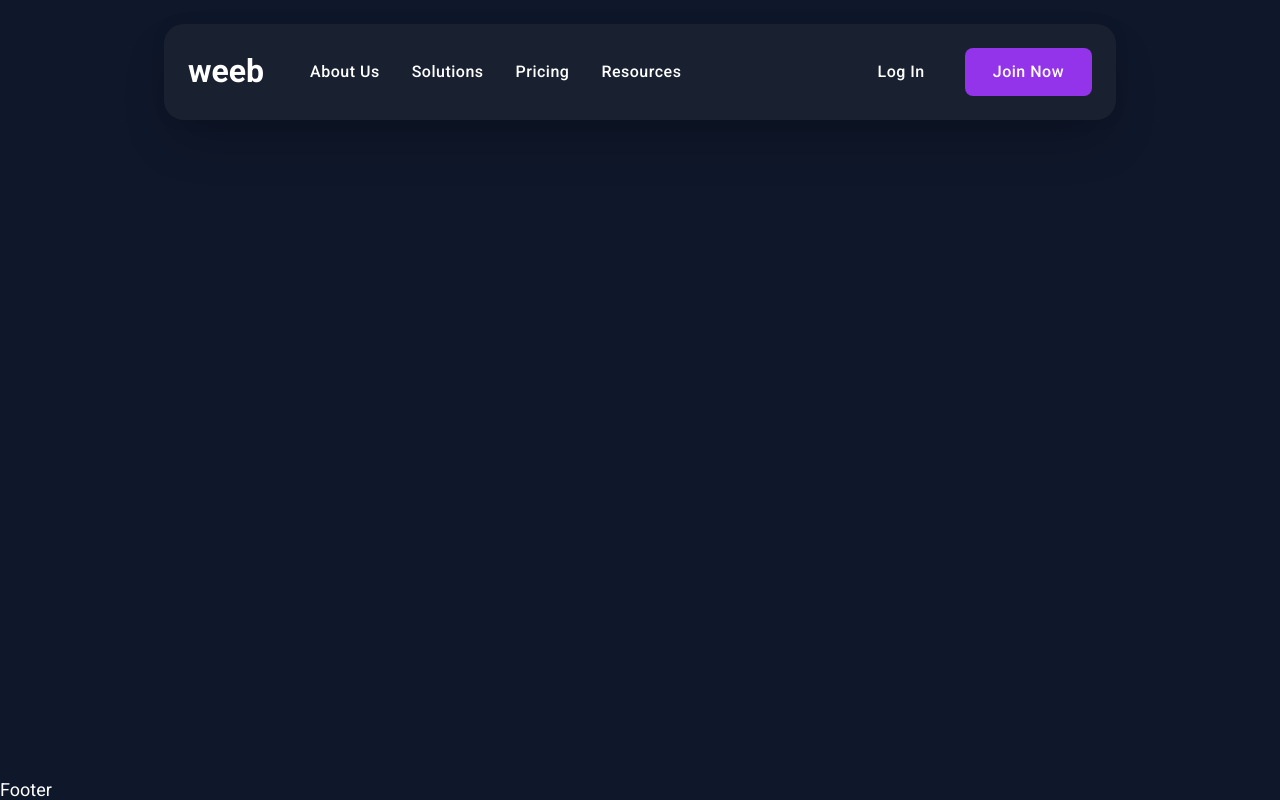
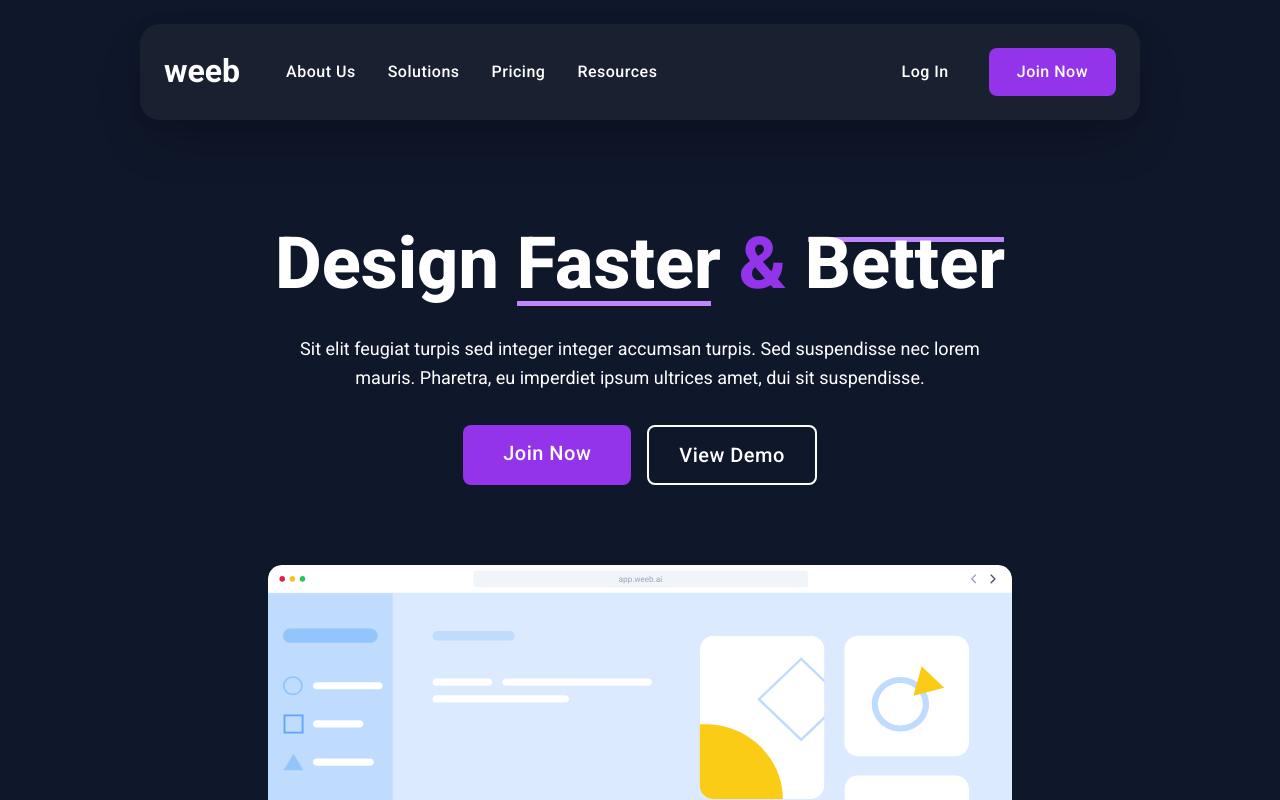
Before and after one commit to YuliiaVialkova/weeb, a plain HTML site: page index.html in a window 1280 px wide. Drawn offline with Linux system fonts and the light colour scheme.

Commit message:
completed section hero

```diff
--- a/css/components.css
+++ b/css/components.css
@@ -7,10 +7,11 @@
   text-align: center;
   border-radius: 8px;
   transition: all 0.3s;
+  white-space: nowrap;
 }
 
 .button--whiteborder {
-  border: 1px solid #fff;
+  border: 2px solid #fff;
   background-color: #0f172a;
 }
 .button--pink {
@@ -28,3 +29,25 @@
 .button--transparent:hover {
   background-color: #2c3c63;
 }
+/*---title---*/
+.title {
+  font-size: 72px;
+  line-height: 1.1;
+  font-weight: 800;
+  text-wrap: balance;
+}
+@media (max-width: 991.98px) {
+  .title {
+    font-size: 64px;
+  }
+}
+@media (max-width: 767.98px) {
+  .title {
+    font-size: 58px;
+  }
+}
+@media (max-width: 439.98px) {
+  .title {
+    font-size: 56px;
+  }
+}
--- a/css/reset.css
+++ b/css/reset.css
@@ -14,6 +14,7 @@ ul {
 
 img {
   vertical-align: top;
+  max-width: 100%;
 }
 a {
   display: inline-block;
--- a/css/style.css
+++ b/css/style.css
@@ -5,10 +5,12 @@
 html,
 body {
   height: 100%;
+  overflow: hidden;
 }
 
 body {
   font-size: 18px;
+  font-weight: 400;
   font-family: "Roboto", sans-serif;
   background-color: #0f172a;
   color: #fff;
@@ -18,6 +20,7 @@ body {
   min-height: 100%;
   display: flex;
   flex-direction: column;
+  justify-content: center;
 }
 main {
   flex-grow: 1;
@@ -27,13 +30,13 @@ a:hover {
 }
 
 .header_container {
-  max-width: 1000px;
+  max-width: 1032px;
   margin: 0 auto;
-  padding: 24px;
+  padding: 24px 16px;
 }
 .header__body {
   display: flex;
-  flex-wrap: nowrap;
+  flex-wrap: wrap;
   justify-content: center;
   align-items: center;
   border-radius: 20px;
@@ -49,7 +52,7 @@ a:hover {
   line-height: 110%;
   margin-right: 30px;
   position: relative;
-  z-index: 3;
+  z-index: 4;
 }
 
 .nav__items {
@@ -107,6 +110,7 @@ a:hover {
 @media (max-width: 767.98px) {
   .nav {
     position: fixed;
+    z-index: 3;
     top: 0;
     left: -100%;
     width: 100%;
@@ -194,3 +198,108 @@ a:hover {
     display: none;
   }
 }
+/*----hero section-----*/
+.hero {
+  margin: 0 auto;
+}
+.hero__container {
+  padding: 80px 16px;
+  margin: 0 auto;
+  max-width: 776px;
+}
+.hero__text-part {
+  text-align: center;
+  display: flex;
+  flex-direction: column;
+  gap: 32px;
+  align-items: center;
+  margin-bottom: 80px;
+}
+
+.hero__subtitle {
+  line-height: 1.6;
+}
+.hero__subtitle p {
+  text-align: center;
+}
+.hero-action {
+  display: flex;
+  gap: 16px;
+}
+.hero-action__button {
+  padding: 16px 40px;
+  text-align: center;
+}
+.hero-action__button.button--whiteborder {
+  padding: 16px 30px;
+}
+.hero__title--purple {
+  color: #9333ea;
+}
+.hero__title--line {
+  position: relative;
+}
+.hero__title--line span {
+  position: relative;
+  z-index: 2;
+}
+.hero__title--line::before {
+  content: "";
+  position: absolute;
+
+  height: 5px;
+  background-color: #c084fc;
+}
+
+.hero__title--line-bottom::before {
+  bottom: 0;
+  width: 95%;
+  left: 0;
+}
+.hero__title--line-top::before {
+  top: 16px;
+  width: 98%;
+  left: 3px;
+}
+@media (max-width: 991.98px) {
+  .hero__container {
+    padding: 70px 16px;
+  }
+  .hero__text-part {
+    margin-bottom: 70px;
+  }
+}
+@media (max-width: 767.98px) {
+  .hero__container {
+    padding: 60px 16px;
+  }
+  .hero__text-part {
+    margin-bottom: 60px;
+  }
+}
+@media (max-width: 439.98px) {
+  .hero__container {
+    padding: 48px 16px;
+  }
+  .hero__text-part {
+    margin-bottom: 48px;
+  }
+  .hero-action {
+    font-size: 14px;
+  }
+
+  .hero__subtitle {
+    font-size: 16px;
+  }
+}
+@media (max-width: 372.98px) {
+  .hero-action {
+    gap: 8px;
+  }
+  .hero-action__button.button--whiteborder {
+    padding: 16px 20px;
+  }
+  .hero-action__button.button--pink {
+    padding: 16px 30px;
+  }
+}
--- a/index.html
+++ b/index.html
@@ -38,7 +38,44 @@
           </div>
         </div>
       </header>
-      <main class="main"></main>
+      <main class="main">
+        <section class="main__hero hero">
+          <div class="hero__container">
+            <div class="hero__text-part">
+              <h1 class="hero__title title">
+                Design
+                <span class="hero__title--line hero__title--line-bottom"
+                  >Faster</span
+                >
+                <span class="hero__title--purple">&</span>
+                <span class="hero__title--line hero__title--line-top"
+                  ><span>Better</span></span
+                >
+              </h1>
+              <div class="hero__subtitle">
+                <p>
+                  Sit elit feugiat turpis sed integer integer accumsan turpis.
+                  Sed suspendisse nec lorem mauris. Pharetra, eu imperdiet ipsum
+                  ultrices amet, dui sit suspendisse.
+                </p>
+              </div>
+              <div class="hero__action hero-action">
+                <a href="#" class="hero-action__button button button--pink"
+                  >Join Now</a
+                >
+                <a
+                  href="#"
+                  class="hero-action__button button button--whiteborder"
+                  >View Demo</a
+                >
+              </div>
+            </div>
+            <div class="hero__img-part">
+              <img src="/images/hero/diagram.svg" alt="" />
+            </div>
+          </div>
+        </section>
+      </main>
       <footer class="footer">Footer</footer>
     </div>
     <script src="/js/script.js"></script>
```
Also changed, not shown: images/hero/diagram.svg (added).
